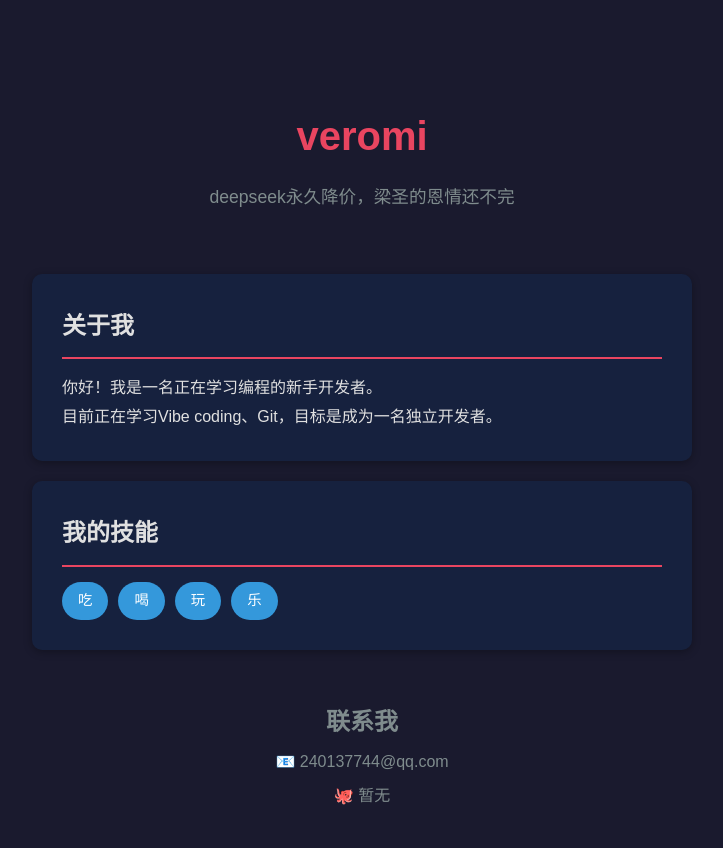
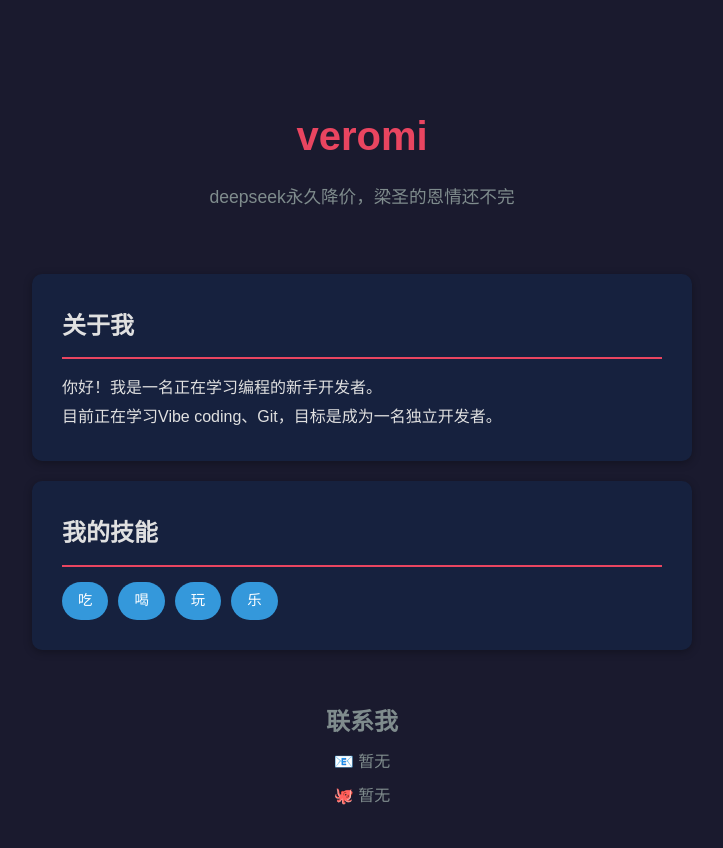
Before and after one commit to lnkks/lnkks, a plain HTML site: page index.html in a window 1280 px wide. Shown: the whole page, without its empty margins (278-1001 px from the left). Drawn offline with Linux system fonts and the light colour scheme.

Commit message:
删除邮件

```diff
--- a/index.html
+++ b/index.html
@@ -30,7 +30,7 @@
     </section>
     <footer>
         <h2>联系我</h2>
-        <p>📧 240137744@qq.com</p>
+        <p>📧 暂无</p>
         <p>🐙 暂无</p>
     </footer>
 </body>
```
